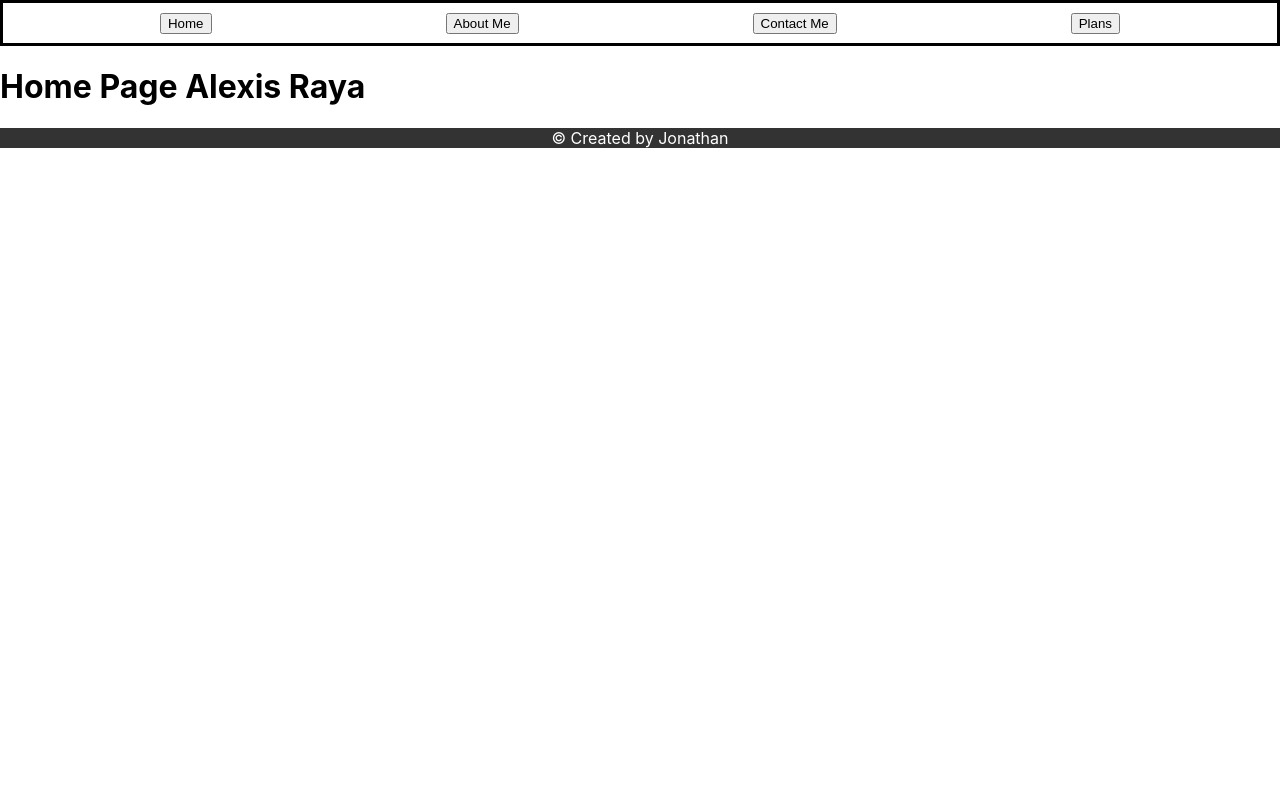
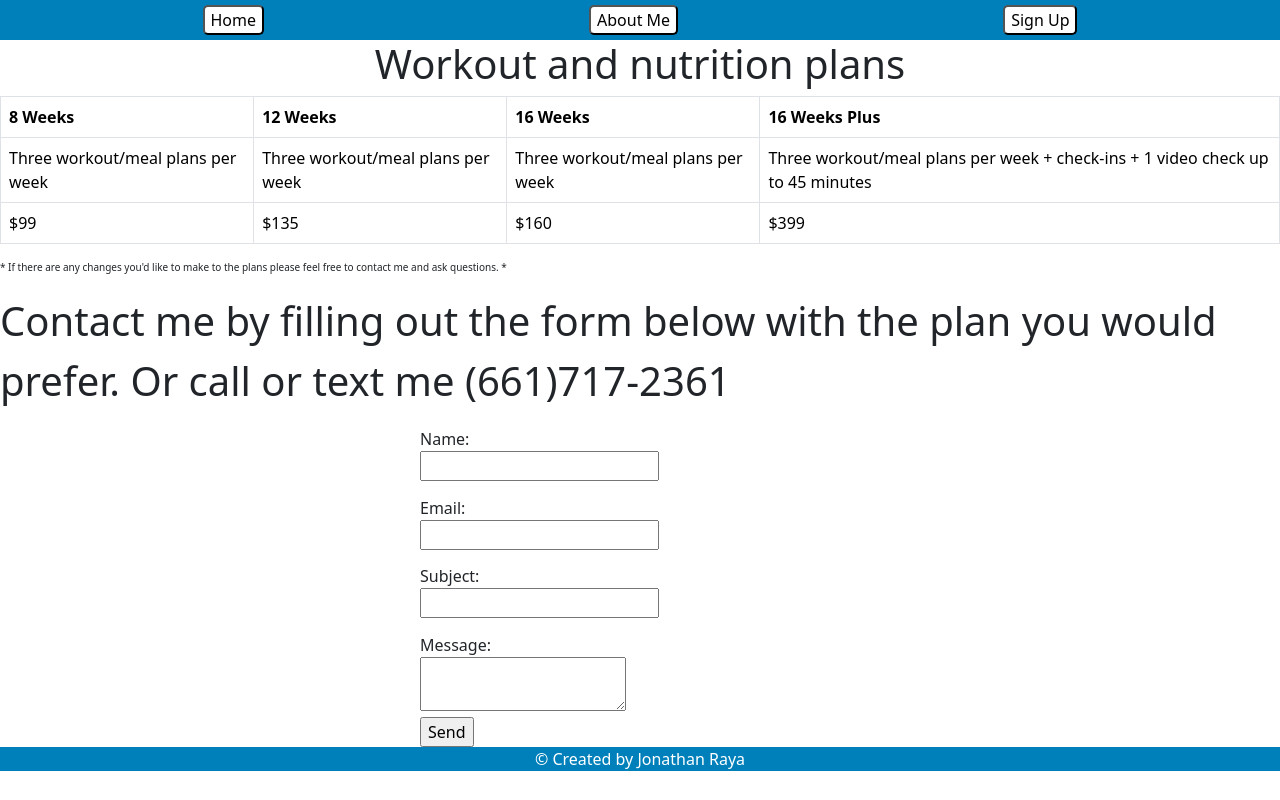
Before and after one commit to JonathanRaya/client-ar, a React (Create React App) app: page /contact in a window 1280 px wide. Built offline with nearby package versions, Linux system fonts and the light colour scheme.

Commit message:
finished all logic

```diff
--- a/package.json
+++ b/package.json
@@ -7,6 +7,7 @@
     "@testing-library/react": "^13.0.0",
     "@testing-library/user-event": "^13.2.1",
     "bootstrap": "^5.3.2",
+    "emailjs-com": "^3.2.0",
     "react": "^18.2.0",
     "react-dom": "^18.2.0",
     "react-router-dom": "^6.21.1",
--- a/public/index.html
+++ b/public/index.html
@@ -2,7 +2,7 @@
 <html lang="en">
   <head>
     <meta charset="utf-8" />
-    <link rel="icon" href="%PUBLIC_URL%/favicon.ico" />
+    <link rel="icon" href="https://i.postimg.cc/mD9QJPh4/a3.jpg" />
     <meta name="viewport" content="width=device-width, initial-scale=1" />
     <meta name="theme-color" content="#000000" />
     <meta
--- a/src/App.css
+++ b/src/App.css
@@ -1,11 +1,13 @@
 body {
     margin: 0;
     padding: 0;
-    min-height: 100vh;
+    height: 100vh;
     display: flex;
     flex-direction: column;
+
 }
 .header {
+    background-color: rgb(0, 128, 187);
     padding-left: 5vh;
     padding-right: 5vh;
     align-items: center;
@@ -13,11 +15,14 @@ body {
     height: 5vh;
     justify-content: space-around;
     display: flex;
-    border: solid black;
+}
+.header-buttons {
+    border-radius: 5px;
+    background-color: white;
 }
 
 .footer {
-    background-color: #333;
+    background-color: rgb(0, 128, 187);
     color: white;
     text-align: center;
     padding: 10 px;
@@ -25,61 +30,154 @@ body {
     bottom: 0;
 }
 .home-main {
-    border: solid blue;
+    flex:1;
+    overflow: scroll;
     height: 100vh;
 }
 .home-title {
-    border:solid red;
     display: flex;
     justify-content: center;
 }
 .picture-text {
-    justify-content: space-between;
     display: flex;
-    height: 80vh;
-    border: dotted red;
+    height: 100vh;
+
 }
 .home-text{
+    align-items: center;
+    width: 1000px;
+    display: flex;
+    font-size: 35px;
     width: 70%;
-    border:solid aqua;
+    height: 90%;
+    padding-left: 4vh;
+    padding-right: 4vh;
+
+}
+
+p.indent {
+    text-indent: 3vh;
 }
 .home-picture {
-    display: flex;
     align-items: center;
     justify-content: center;
     width: 30%;
-    border:dotted pink;
+    display: flex;
 }
+
 .picture-container {
+    min-width: 300px;
     background-size: cover;
     border-radius: 50%;
     background-image: url(https://i.postimg.cc/mD9QJPh4/a3.jpg);
     height: 40vh;
     width: 40vh;
-    border: solid green;
+    border: solid black;
 }
 
+@media only screen and (max-width: 430px) {
+    .picture-text {
+        display: block;
+    }
+    .reach-p {
+        width: 50%;
+        font-size: 20px;
+    }
+
+    .picture-container {
+        width: 20vh;
+        height: 20vh;
+        margin-left: 30vh;
+        margin-bottom: 2vh;
+    }
+
+    .home-text{
+        height: 50vh;
+        margin-top: 0vh;
+        text-align: left;
+        max-width: 100%;
+        padding-left: 30px;
+        font-size: 20px;
+        width: 100%;
+
+    }
+
+    li {
+        font-size: 20px;
+    }
+
+}
 
 /* About Me */
-h3 {
+h2 {
+    font-size: 40px;
     margin-left: 45%;
 }
 .about-main {
-    border: solid blue;
     height: 100vh;
 }
 .about-split{
     display: flex;
     margin-top: 3%;
-    border:solid green;
     height: 80%;
 }
 .credentials {
-    border: dashed red;
     height: 100%;
-    width: 40%;
+    width: 60%;
+}
+.credentials-title {
+    display: flex;
+    justify-content: center;
+}
+.credentials-bullets {
+    font-size: 30px;
+    display: flex;
 }
 .experience {
-    width:60%;
-    border:solid yellow;
+    width:40%;
+
 }
+.experience-title {
+    display: flex;
+    justify-content: center;
+}
+.experience-bullets {
+
+    justify-content: center;
+    font-size: 30px;
+}
+li {
+    margin-bottom: 3vh;
+}
+
+/* contact/ plans */
+
+.td {
+    margin-left: 5vh;
+}
+.small-text {
+    font-size: 10px;
+}
+.plans-title {
+    display: flex;
+    justify-content: center;
+}
+
+.contact {
+    width: 100%;
+    height: 40vh;
+    display: flex;
+    justify-content: center;
+}
+.contact-form {
+    display: flex;
+    justify-content: center;
+    justify-content: space-between;
+    flex-direction: column;
+    width: 440px;
+}
+.reach {
+    font-size: 40px;
+    display: flex;
+    justify-content: center;
+}
--- a/src/App.js
+++ b/src/App.js
@@ -6,7 +6,6 @@ import Footer from './components/Footer'
 import Home from './pages/Home'
 import Contact from './pages/Contact'
 import About from './pages/About'
-import Plans from './pages/Plans'
 import NotFound from './pages/NotFound'
 
 const App = () => {
@@ -17,7 +16,6 @@ const App = () => {
       <Route path='/' element={<Home />} />
       <Route path='/about' element={<About />} />
       <Route path='/contact' element={<Contact />} />
-      <Route path='/plans' element={<Plans />} />
       <Route path='*' element={<NotFound />} />
     </Routes>
     <Footer />
--- a/src/components/Footer.js
+++ b/src/components/Footer.js
@@ -5,7 +5,7 @@ const Footer = () => {
 return(
 
     <div className="footer">
-        <p>© Created by Jonathan</p>
+        <p>© Created by Jonathan Raya</p>
     </div>
 
     )
--- a/src/components/Header.js
+++ b/src/components/Header.js
@@ -6,7 +6,6 @@ const Header = () => {
 return(
     <header>
         <div className="header">
-
             <Link to={'/'} style={{textDecoration: 'none'}}>
                 <button className="header-buttons">Home</button>
             </Link>
@@ -14,10 +13,7 @@ return(
                 <button className="header-buttons">About Me</button>
             </Link>
             <Link to={'/contact'} style={{textDecoration: 'none'}}>
-                <button className="header-buttons">Contact Me</button>
-            </Link>
-            <Link to={'/plans'} style={{textDecoration: 'none'}}>
-                <button className="header-buttons">Plans</button>
+                <button className="header-buttons">Sign Up</button>
             </Link>
         </div>
     </header>
--- a/src/pages/About.js
+++ b/src/pages/About.js
@@ -5,10 +5,34 @@ const About = () => {
 return(
     <>
     <div className="about-main">
-        <h3>About Me</h3>
+        <h2>Alexis Raya</h2>
         <div className="about-split">
-            <div className="credentials"></div>
-            <div className="experience"></div>
+            <div className="credentials">
+                <div className="credentials-title">
+                    <h1>Credentials</h1>
+                </div>
+                <div className="credentials-bullets">
+                    <ul>
+                        <li>Bachelors degree in kinesiology with a concentration in exercise science </li>
+                        <li>Masters degree in exercise science with a concentration in strength and conditioning</li>
+                        <li>NASM's Performance Enhancment Specialization (PES) certified </li>
+                        <li>USAW (Weightlifitng) certified </li>
+                        <li>Precision nutrition certified</li>
+                        <li>Adaptive Fitness certified</li>
+                    </ul>
+                </div>
+            </div>
+            <div className="experience">
+                <div className="experience-title">
+                    <h1>Experience</h1>
+                </div>
+            <div className="experience-bullets">
+                <ul>
+                    <li>Five years in strength training and conditioning both personal and group coaching </li>
+                    <li>Three years highschool coaching in cross country and track & field </li>
+                </ul>
+            </div>
+            </div>
         </div>
     </div>
     </>
--- a/src/pages/Contact.js
+++ b/src/pages/Contact.js
@@ -1,12 +1,91 @@
 import React from "react"
+import 'bootstrap/dist/css/bootstrap.min.css'
+import { Table } from "reactstrap"
+import emailjs from 'emailjs-com'
+
+
+
+
+
 
 const Contact = () => {
 
+
+    const sendEmail = (e) => {
+        e.preventDefault()
+
+        emailjs.sendForm('service_1fss4ch', 'template_0fk7qdq', e.target, 'KlQQRu38HiU1BZEOm')
+        .then((result) => {
+        }, (error) => {
+            console.log(error.text)
+        })
+        alert('Email sent')
+    }
+
 return(
 
-    <>
-    <h1>Home Page Alexis Raya</h1>
-    </>
+<div className="sign-main">
+    <div className="plans-title">
+    <h1>Workout and nutrition plans</h1>
+    </div>
+    <div className="table">
+
+        <Table bordered>
+            <thead>
+            <tr>
+
+                <th>8 Weeks</th>
+                <th>12 Weeks</th>
+                <th>16 Weeks</th>
+                <th>16 Weeks Plus</th>
+            </tr>
+            </thead>
+            <tbody>
+            <tr>
+
+                <td>Three workout/meal plans per week</td>
+                <td>Three workout/meal plans per week</td>
+                <td>Three workout/meal plans per week</td>
+                <td>Three workout/meal plans per week + check-ins + 1 video check up to 45 minutes</td>
+            </tr>
+            <tr>
+                <td>$99</td>
+                <td>$135</td>
+                <td>$160</td>
+                <td>$399</td>
+            </tr>
+            </tbody>
+        </Table>
+    </div>
+    <p className="small-text">* If there are any changes you'd like to make to the plans please feel free to contact me and ask questions. *</p>
+
+    <div className="reach">
+        <p className="reach-p">Contact me by filling out the form below with the plan you would prefer. Or call or text me (661)717-2361</p>
+    </div>
+
+    <div className="contact">
+    <form className="contact-form" onSubmit={sendEmail}>
+        <input type="hidden" name="contact_number" />
+        <div className="name">
+            <div> <label>Name:</label> </div>
+            <input type="text" name="from_name" />
+        </div>
+        <div className="email">
+            <div> <label>Email:</label> </div>
+            <input type="email" name="from_email" />
+        </div>
+        <div className="subject">
+            <div> <label>Subject:</label> </div>
+            <input type="text" name="subject" />
+        </div>
+        <div className="message">
+            <div><label>Message:</label></div>
+            <textarea name="html_message" />
+            <div> <input type="submit" value="Send" /></div>
+        </div>
+    </form>
+    </div>
+</div>
     )
 }
 
--- a/src/pages/Home.js
+++ b/src/pages/Home.js
@@ -6,7 +6,7 @@ return(
     <>
     <div className="home-main">
         <div className="home-title">
-            <h1>Home Page </h1>
+            <h1>Nutrition & Strength Coaching </h1>
         </div>
         <div className="picture-text">
             <div className="home-picture">
@@ -15,8 +15,8 @@ return(
                 </div>
             </div>
             <div className="home-text">
-                <p>
-                    lorum ipsum Thajnd a jfajsfjaf, jfjaf . jasf jaf jkjafjk af . ajf ajf af.ja sfja sfjsa fjs fjfifsahoasrfheiqo9rfhoiwh0qehefoiwe.  jseiogwhogihw  jwoiejwoefgjhowe.
+                <p className="indent">
+                Transform your fitness journey from any corner of the globe with my all-encompassing online training program! Elevate your well-being with personalized workout regimens and attentive coaching for accountability. Immerse yourself in a supportive community united by the pursuit of fitness goals, guided by scientifically-backed programs, and championed by a dedicated professional trainer committed to your triumph. Embark on your journey to a healthier lifestyle today. Seize the opportunity and register now to become part of our program, propelling yourself toward a better version of you!
                 </p>
             </div>
         </div>
--- a/src/pages/Plans.js
+++ /dev/null
@@ -1,13 +0,0 @@
-import React from "react"
-
-const Plans = () => {
-
-return(
-
-    <>
-    <h1>These are the available plans</h1>
-    </>
-    )
-}
-
-export default Plans
```
Also changed, not shown: 1 other file (tests, documents, lock files or other folders).
